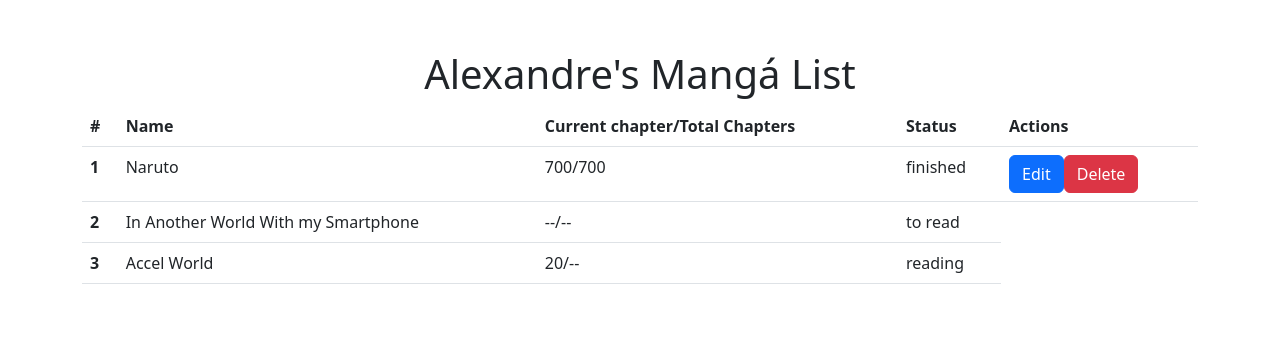
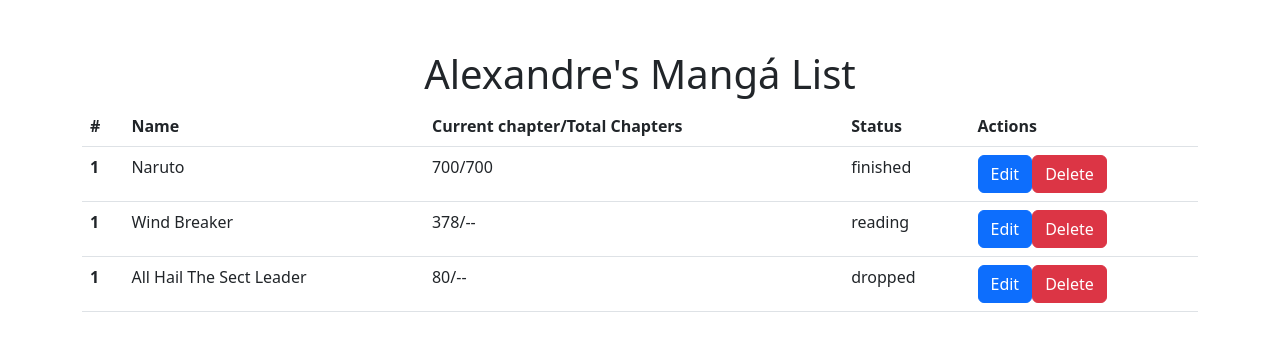
Before and after one commit to alexandrekg/my-uni-list-ui, a React (Create React App) app: page / in a window 1280 px wide. Shown: the top 342 px of the page. Built offline with nearby package versions, Linux system fonts and the light colour scheme.

Commit message:
read list from json

```diff
--- a/src/App.js
+++ b/src/App.js
@@ -4,12 +4,19 @@ import React, { useState } from "react";
 import Button from "react-bootstrap/Button";
 import Modal from "react-bootstrap/Modal";
 import Form from 'react-bootstrap/Form';
+import MangaList from "./manga-list";
 
 function App() {
   const [show, setShow] = useState(false);
 
   const handleClose = () => setShow(false);
   const handleShow = () => setShow(true);
+
+  const mangalist = [
+    {'name': 'Teste 1', 'chapter': '700/700', 'status': 'finished'},
+    {'name': 'Teste 2', 'chapter': '700/700', 'status': 'finished'},
+    {'name': 'Teste 3', 'chapter': '700/700', 'status': 'finished'}
+  ]
 
   return (
     <div>
@@ -28,16 +35,19 @@ function App() {
             </tr>
           </thead>
           <tbody>
+            {MangaList.map(manga => (
               <tr>
                 <th scope="row">1</th>
-              <td>Naruto</td>
-              <td>700/700</td>
-              <td>finished</td>
+                <td>{manga.name}</td>
+                <td>{manga.chapter}</td>
+                <td>{manga.status}</td>
                 <td>
                   <Button variant="primary" onClick={handleShow}>Edit</Button>
                   <Button variant="danger">Delete</Button>
                 </td>
               </tr>
+            ))}
+{/*
             <tr>
               <th scope="row">2</th>
               <td>In Another World With my Smartphone</td>
@@ -49,7 +59,7 @@ function App() {
               <td>Accel World</td>
               <td>20/--</td>
               <td>reading</td>
-            </tr>
+            </tr> */}
           </tbody>
         </table>
 
--- /dev/null
+++ b/src/manga-list.json
@@ -0,0 +1,5 @@
+[
+    {"name": "Naruto", "chapter": "700/700", "status": "finished"},
+    {"name": "Wind Breaker", "chapter": "378/--", "status": "reading"},
+    {"name": "All Hail The Sect Leader", "chapter": "80/--", "status": "dropped"}
+]
```
Lines whose indentation alone changed are shown as unchanged.
